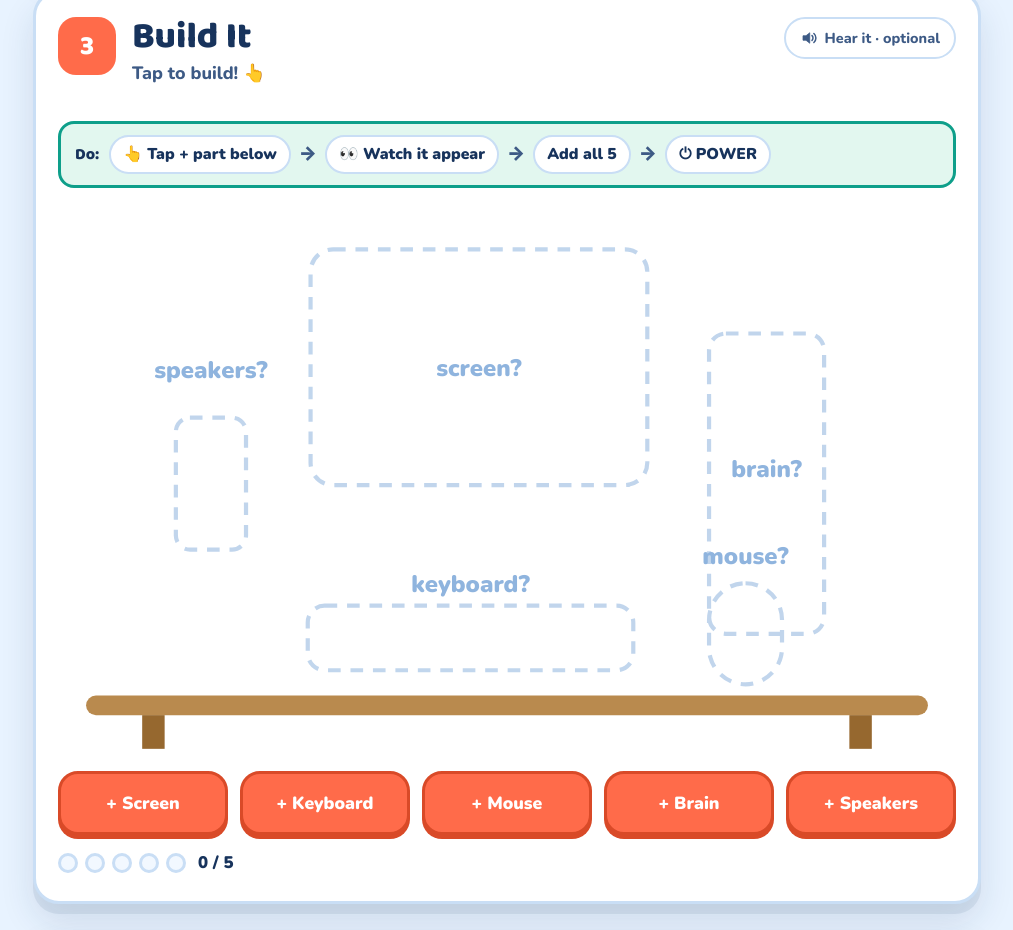
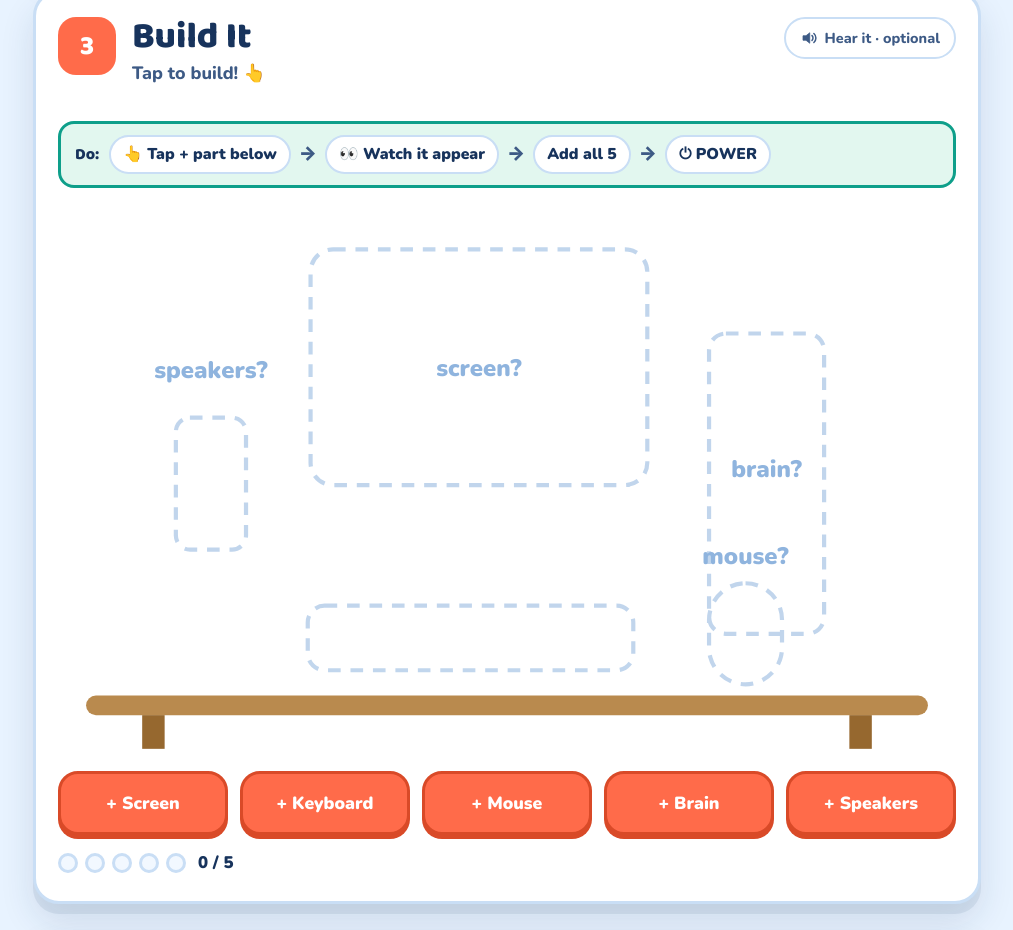
Before and after one commit to mandohikes/cs-ed-week-sims, a plain HTML site: page k2-what-is-a-computer-claude.html in a window 1280 px wide. Shown: the part 2645-3575 px from the top of the page, without its empty margins (133-1146 px from the left). Drawn offline with nearby package versions, Linux system fonts and the light colour scheme.

Commit message:
What Is a Computer: gate fix 47, remove keyboard placeholder

```diff
--- a/k2-what-is-a-computer-claude.html
+++ b/k2-what-is-a-computer-claude.html
@@ -813,7 +813,6 @@
           <text x="300" y="128">screen?</text>
           <text x="505" y="200">brain?</text>
           <text x="109" y="130">speakers?</text>
-          <text x="294" y="282">keyboard?</text>
           <text x="490" y="262">mouse?</text>
         </g>
 
```
